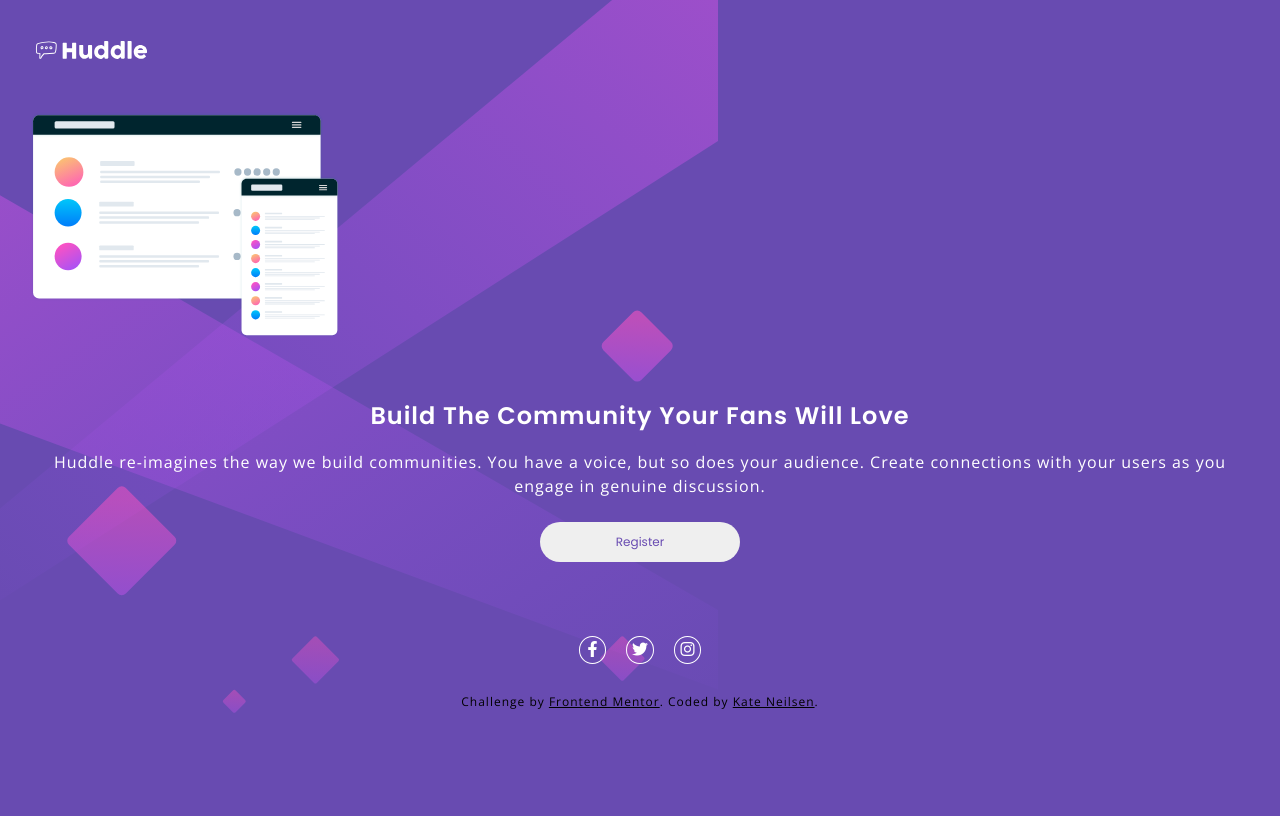
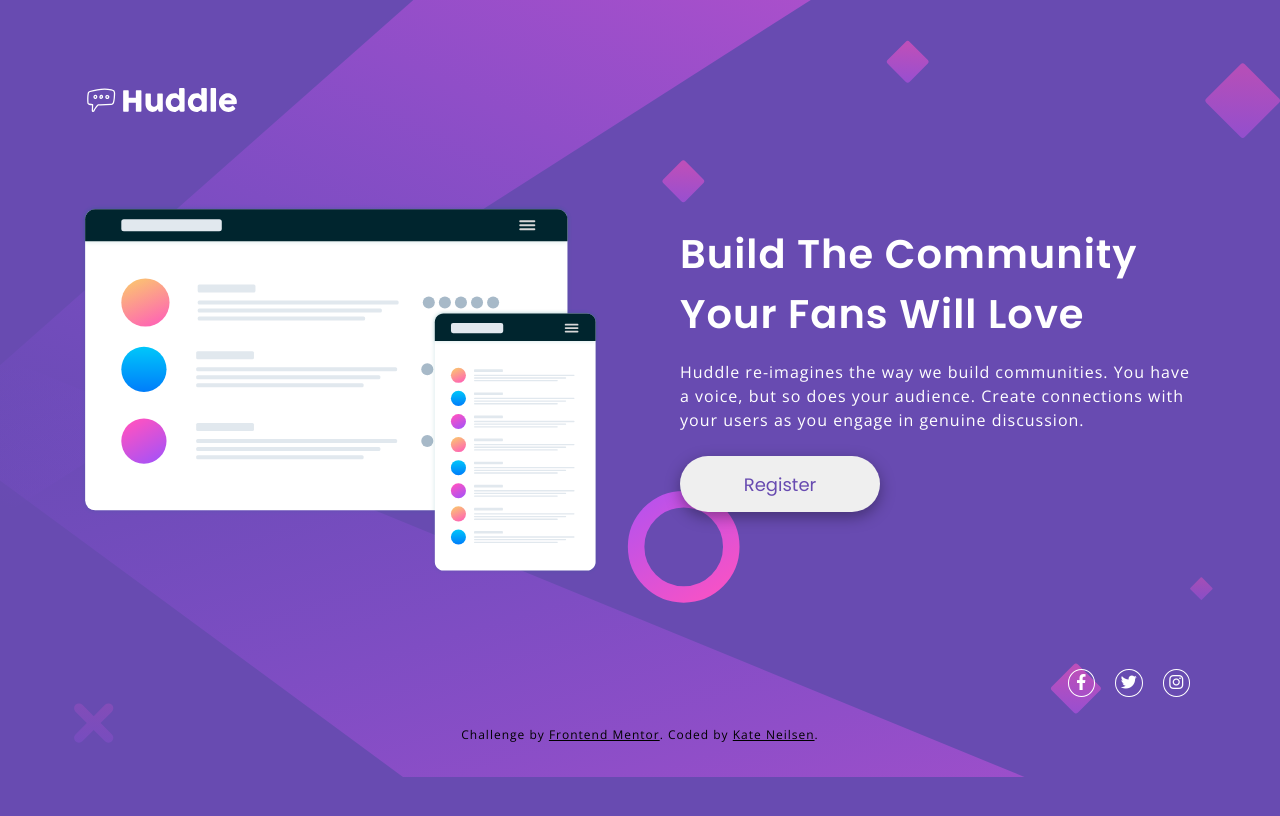
Before and after one commit to kateneilsen/huddle-landing-page-with-single-introductory-section-master, a plain HTML site: page index.html in a window 1280 px wide. Drawn offline with nearby package versions, Linux system fonts and the light colour scheme.

Commit message:
styled desktop view

```diff
--- a/index.html
+++ b/index.html
@@ -38,11 +38,13 @@
     </header>
     <main>
       <section>
+        <div class="img-container">
           <img
             src="./images/illustration-mockups.svg"
             alt="illustration of website"
-          class="mockup"
+            class="responsive"
           />
+        </div>
         <div class="copy">
           <h1>Build The Community Your Fans Will Love</h1>
           <p>
@@ -50,9 +52,10 @@
             but so does your audience. Create connections with your users as you
             engage in genuine discussion.
           </p>
-        </div>
+
           <div class="register-btn">
             <button type="button" class="register">Register</button>
+          </div>
         </div>
       </section>
     </main>
--- a/style.css
+++ b/style.css
@@ -9,6 +9,8 @@ font-family: 'Poppins', sans-serif; */
 }
 
 body{
+    height: 100vh;
+    width: 100vw;
     background-color: #684BB1;
     background-image: url("./images/bg-mobile.svg");
     background-repeat: no-repeat;
@@ -18,11 +20,12 @@ body{
 section{
     display: flex;
     flex-direction: column;
-    margin: 30px;
+    margin: 2.5rem;
 }
 
 header{
-    margin: 30px;
+    margin: 1.875rem;
+    max-width: 90rem;
 }
 
 img{
@@ -32,67 +35,77 @@ img{
 
 
 .logo{
-    width: 120px;
-    height: 40px;
+    width: 7.5rem;
+    height: 2.5rem;
     margin: 0;
     padding: 0;
 }
 
-
-.mockup{
-    margin-top: 8px;
-    width: 310px;
-    height: 226px;
+.img-container{
+    text-align: center;
 }
 
+.responsive{
+    max-width: 100%;
+    height: auto;
+}
+
+
 .copy{
+    text-align: center;
     margin-top: 60px;
 }
 
 h1{
     font-family: 'Poppins', sans-serif;
-    text-align: center;
     color: #FFFFFF;
     font-weight: 600;
-    font-size: 24px;
-    letter-spacing: 1px;
-    line-height: 36px;
+    font-size: 1.5rem;
+    letter-spacing: 0.0625rem;
+    line-height: 2.25rem;
 }
 
 p{
-    margin-top: 16px;
+    margin-top: 1rem;
     font-family: 'Open Sans', sans-serif;
-    font-size: 16px;
+    font-size: 1rem;
     font-weight: 300;
-    letter-spacing: 1px;
-    text-align: center;
+    letter-spacing: 0.0625rem;
     color: #FFFFFF;
-    line-height: 24px;
+    line-height: 1.5rem;
 }
 
 .register-btn{
-    text-align: center;
-    margin-top: 24px;
+    margin-top: 1.5rem;
 }
 
 button{
     width: 200px;
-    height: 40px;
-    border-radius: 30px;
+    height: 2.5rem;
+    border-radius: 1.875rem;
     font-family: 'Poppins', sans-serif;
-    font-size: 12px;
+    font-size: .75rem;
     font-weight: 400;
-    line-height: 18px;
+    line-height: 1.125rem;
     color: #684BB1;
     border: none;
     padding: 0;
     cursor: pointer;
+    box-shadow: rgba(0, 0, 0, 0.35) 0px 5px 15px;
+    /* transition: all .4s ease-in-out; */
+}
+
+button:hover{
+    background-color:  #E880E8;
+    transition: all .4s ease-in-out;
 }
 
 footer{
-    margin-top: 64px;
-    margin-left: 30px;
-    margin-right: 30px;
+    margin-top: 4rem;
+    margin-left: 1.875rem;
+    margin-right: 1.875rem;
+    height: 6.25rem;
+    max-width: 90rem;
 }
 
 ul{
@@ -104,7 +117,7 @@ ul{
 }
 
 li{
-    margin: 10px;
+    margin: 0.625rem;
 }
 
 .icon{
@@ -113,8 +126,8 @@ li{
     align-items: center;
     background-color:transparent;
     border:1px solid #FFFFFF;
-    height:28px;
-    width: 27.5px;
+    height:1.75rem;
+    width: 1.71875rem;
     border-radius:50%;
     -moz-border-radius:50%;
     -webkit-border-radius:50%;
@@ -122,9 +135,93 @@ li{
 
 i.fa-brands{
     color: #FFFFFF;
+
 }
 
 .credit p, a{
     font-size: .75rem;
     color: black;
+    text-align: center;
 }
+
+.icon:hover{
+    border:1px solid #FF52C1;
+    transition: all .4s ease-in-out;
+}
+
+li:hover{
+        color: #FF52C1;
+        cursor: pointer;
+        transition: all .4s ease-in-out;
+}
+
+i:hover{
+    color: #FF52C1;
+    cursor: pointer;
+}
+
+@media screen and (min-width: 1200px){
+    body{
+        background-image: url("./images/bg-desktop.svg");
+
+    }
+
+
+    header{
+        margin-top: 5rem;
+        margin-left: 3.75rem;
+    }
+
+    .logo{
+        width: 12.5rem;
+        height: 2.5rem;
+    }
+
+    section{
+        display: flex;
+        justify-content: center;
+        flex-direction: row;
+        margin: 5rem;
+    }
+
+    .img-container{
+        flex: 1;
+        margin-right: 5rem;
+    }
+
+    .copy{
+        flex: 1;
+        text-align: left;
+        margin-top: 1.25rem;
+    }
+
+    .copy h1{
+        font-size: 2.5rem;
+        line-height: 3.75rem;
+        width: 30.4375rem;
+    }
+
+    .copy p{
+       width: 32.5rem;
+    }
+
+    button{
+        width: 12.5rem;
+        height: 3.5rem;
+        font-size: 1.125rem;
+        line-height: 1.6875rem;
+    }
+
+    footer{
+        margin: 5rem;
+    }
+
+    footer ul{
+        justify-content: flex-end;
+    }
+
+    .credit{
+        text-align: center;
+    }
+
+}
```
Lines whose indentation alone changed are shown as unchanged.
